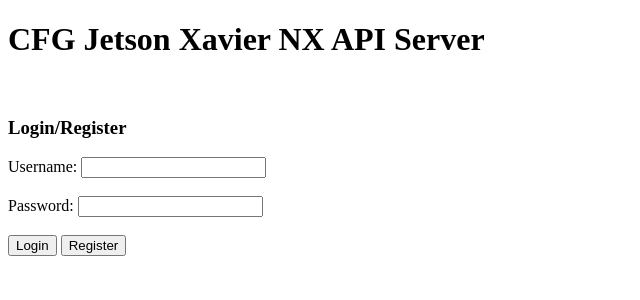
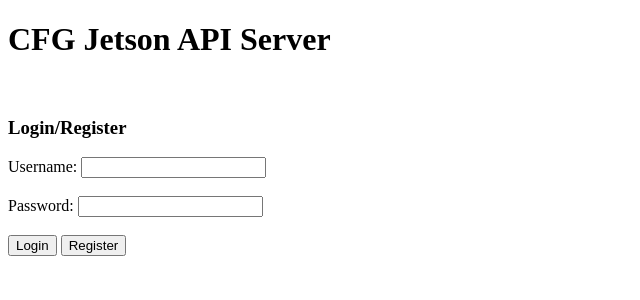
Before and after one commit to administrator2992/api_server, a Flask app: page / in a window 1280 px wide. Shown: the top 300 px of the page, without its empty margins (0-640 px from the left). Run offline with Flask 2, Linux system fonts and the light colour scheme.

Commit message:
update title html

```diff
--- a/templates/index.html
+++ b/templates/index.html
@@ -8,7 +8,7 @@
     <script src="http://code.jquery.com/jquery-3.6.0.js"></script>
 </head>
 <body>
-    <h1>CFG Jetson Xavier NX API Server</h1><br>
+    <h1>CFG Jetson API Server</h1><br>
 
     <!-- Login Form -->
     <div id="login-form">
```
